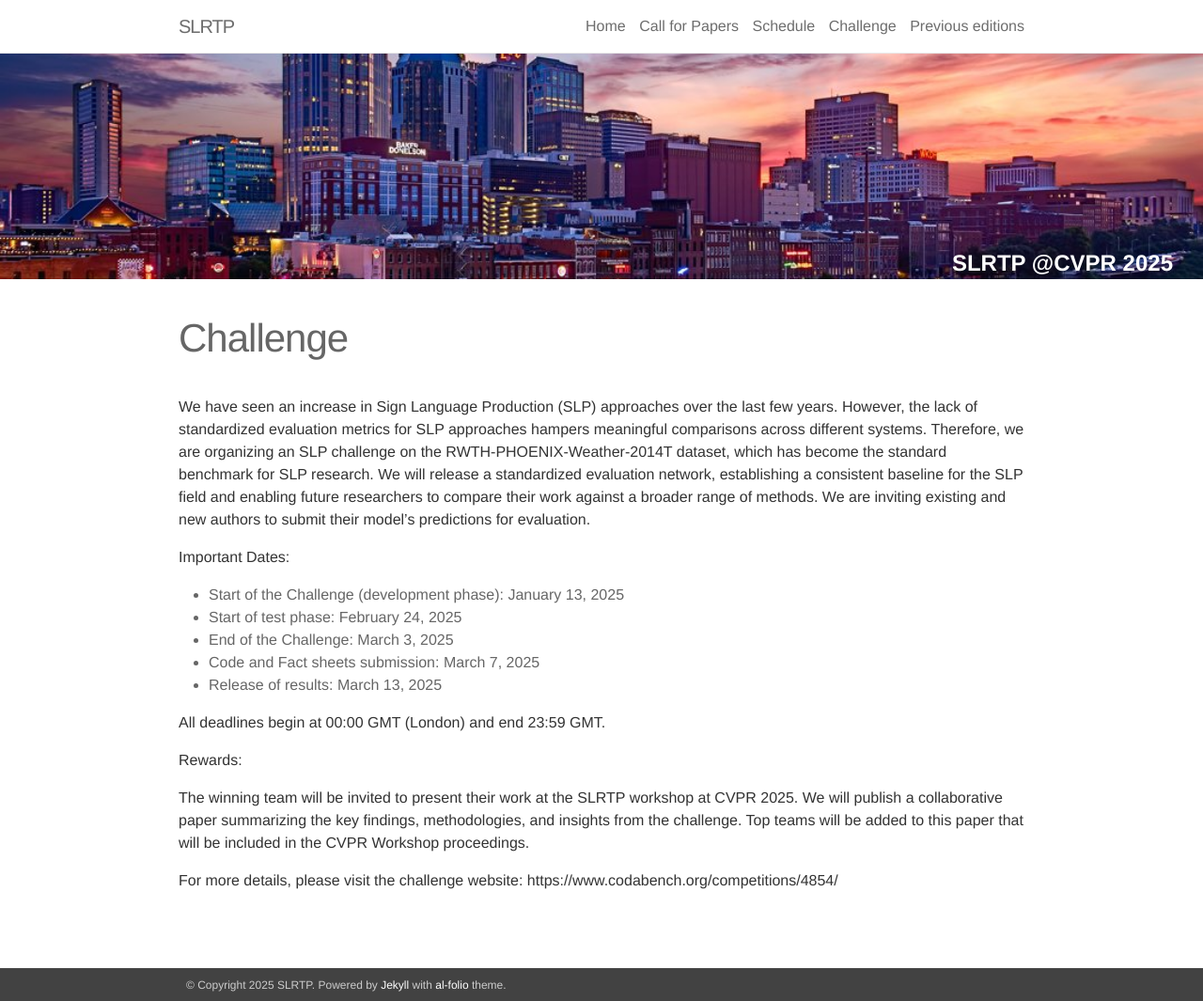
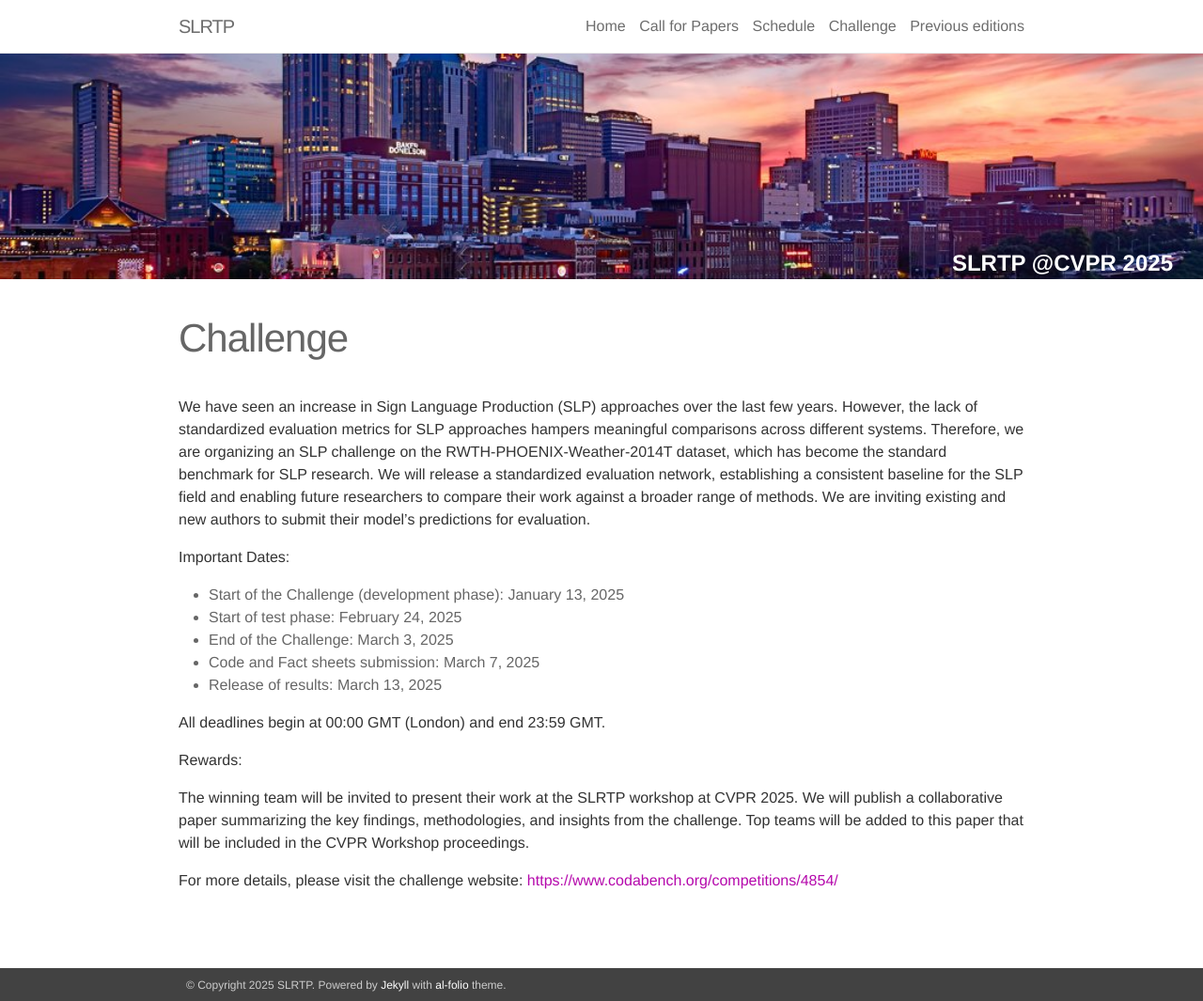
Before and after one commit to slrtpworkshop/slrtpworkshop.github.io, a Jekyll site: the page built from _pages/03_challenge.md, in a window 1280 px wide and 1065 px high. Shown: the whole window at 94% size. Built offline with Jekyll 4.4.1, drawn with Linux system fonts in a browser that asks for light colours; nearby versions of some CDN libraries; part of the change alters nothing that is shown.

```diff
--- a/_pages/03_challenge.md
+++ b/_pages/03_challenge.md
@@ -19,4 +19,4 @@ All deadlines begin at 00:00 GMT (London) and end 23:59 GMT.
 
 The winning team will be invited to present their work at the SLRTP workshop at CVPR 2025. We will publish a collaborative paper summarizing the key findings, methodologies, and insights from the challenge. Top teams will be added to this paper that will be included in the CVPR Workshop proceedings.
 
-For more details, please visit the challenge website: https://www.codabench.org/competitions/4854/
+For more details, please visit the challenge website: [https://www.codabench.org/competitions/4854/](https://www.codabench.org/competitions/4854/)
```
